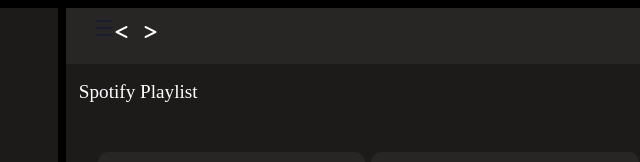
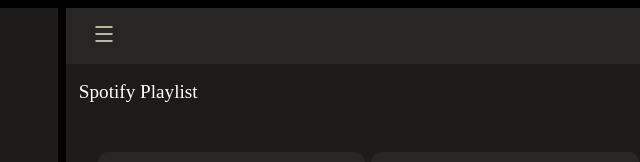
Before and after one commit to Salman-ahmed-2/Spotify-Clone, a plain HTML site: page index.html in a window 1280 px wide. Shown: the top 162 px of the page, 264-904 px from the left. Drawn offline with Linux system fonts and the light colour scheme.

Commit message:
Update styles for header alignment and toggle visibility of left panel

```diff
--- a/index.html
+++ b/index.html
@@ -97,13 +97,13 @@
       </div>
       <div class="right">
         <header>
+
+
+          <div class="h1">
             <div class="hamburger" onclick="toggleSidebar()">
   <img src="img/hamburger.svg" alt="menu" />
 </div>
 
-          <div class="h1">
-            <i class="fa-solid fa-less-than u"></i>
-            <i class="fa-solid fa-greater-than u"></i>
           </div>
           <div class="h2">
             <button class="h21"><a href="">Sign Up</a></button>
--- a/style.css
+++ b/style.css
@@ -167,15 +167,11 @@ header{
 
 header .h1{
     width: 50%;
+    filter: invert(1);
+    align-content: center;
 
 }
-header .h1 i{
 
-margin-right: 1vw;
-margin-top: 1vh;
-
-
-}
 header .h2{
     width: 50%;
 
```
